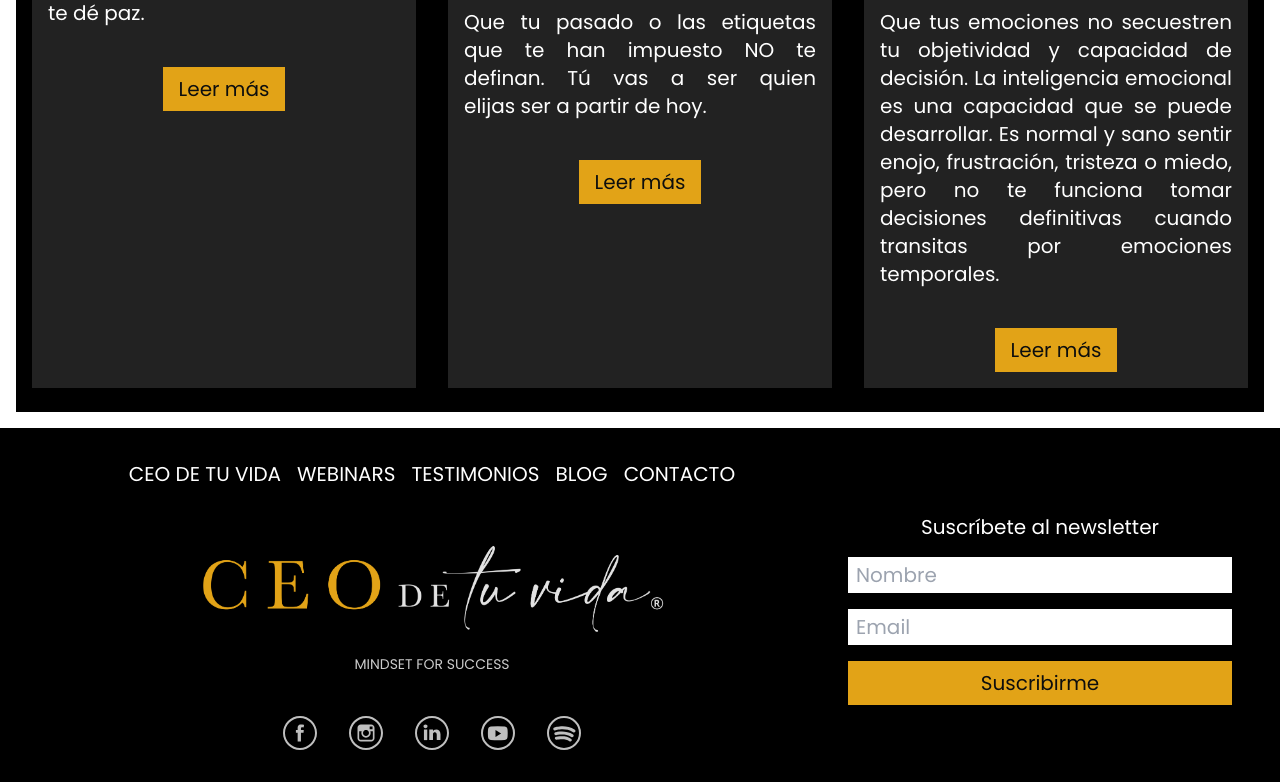
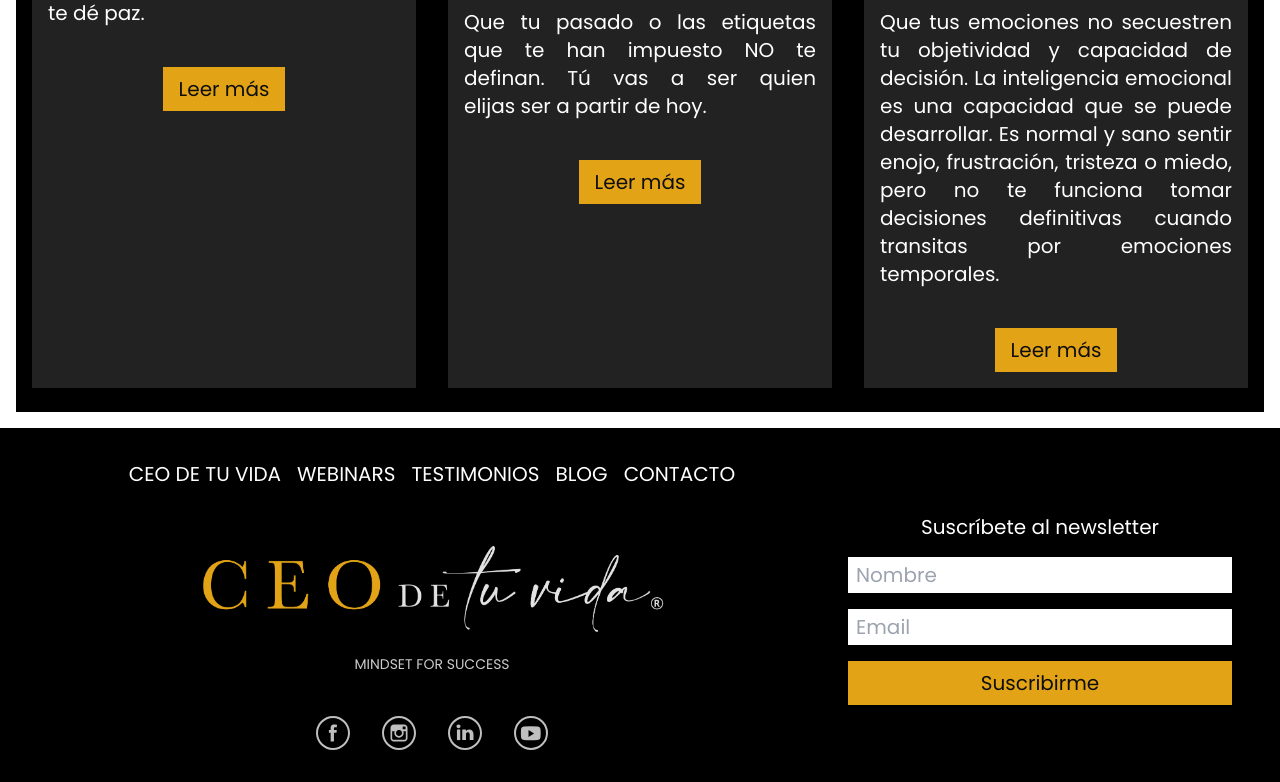
Before and after one commit to amengual-ln/leslie, a SvelteKit app: page / in a window 1280 px wide. Shown: the part 5160-5942 px from the top of the page. Built offline with nearby package versions, Linux system fonts and the light colour scheme.

Commit message:
Remove Spotify social icon

```diff
--- a/src/components/Footer.svelte
+++ b/src/components/Footer.svelte
@@ -3,7 +3,6 @@
   import Facebook from "./icons/Facebook.svelte";
   import Instagram from "./icons/Instagram.svelte";
   import Linkedin from "./icons/Linkedin.svelte";
-  import Spotify from "./icons/Spotify.svelte";
   import Youtube from "./icons/Youtube.svelte";
 </script>
 
@@ -61,9 +60,6 @@
             rel="noopener noreferrer"><Youtube /></a
           >
         </li>
-        <li class="opacity-75 hover:opacity-100">
-          <a href="#contacto" target="_blank" rel="noopener noreferrer"><Spotify /></a>
-        </li>
       </ul>
     </div>
     <div>
```
